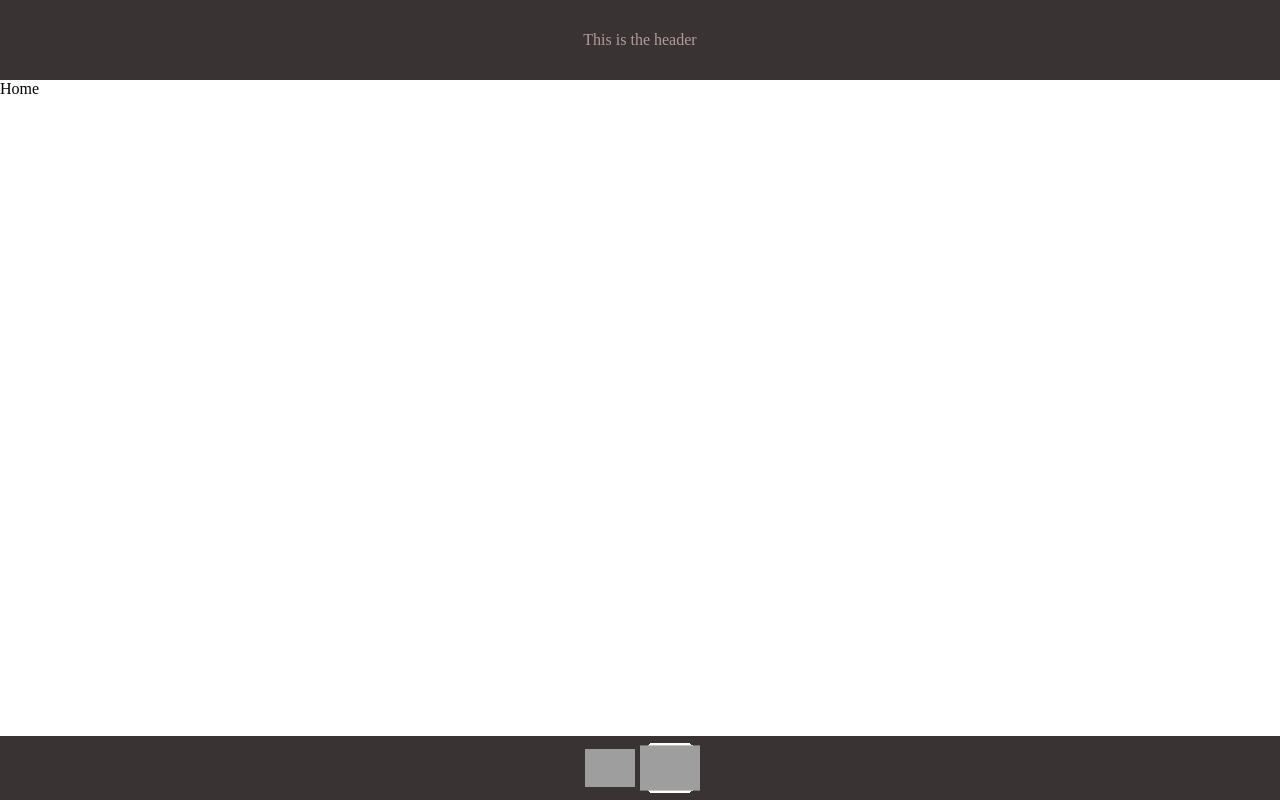
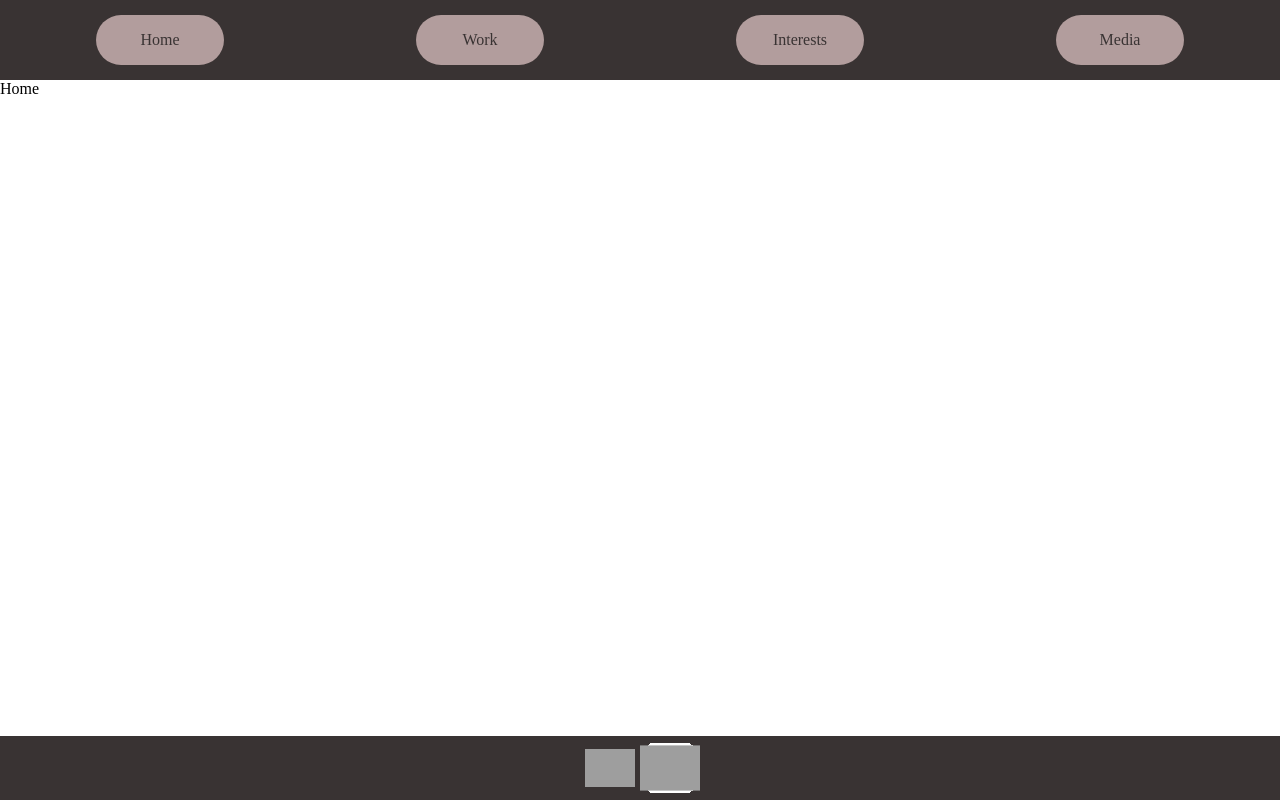
Before and after one commit to Natalia-dot/ownexercises, a React (Create React App) app in the folder typescript-project/: page / in a window 1280 px wide. Built offline with nearby package versions, Linux system fonts and the light colour scheme; grey boxes are pictures that could not be loaded.

Commit message:
Main buttons and partial styling for the nav

```diff
--- a/typescript-project/src/components/Nav.tsx
+++ b/typescript-project/src/components/Nav.tsx
@@ -1,26 +1,55 @@
-import React from 'react'
-import styled from 'styled-components';
+import React from "react";
+import { NavLink } from "react-router-dom";
+import styled from "styled-components";
 
-interface NavProps extends React.DetailedHTMLProps<React.HTMLAttributes<HTMLElement>, HTMLElement> {
-    theme? : 'light' | 'dark';
+interface NavProps
+  extends React.DetailedHTMLProps<
+    React.HTMLAttributes<HTMLElement>,
+    HTMLElement
+  > {
+  theme?: "light" | "dark";
 }
 
 export const StyledNav = styled.nav<NavProps>`
-    background-color: ${(props) => props.theme === 'light' ? '#b29d9d' : '#393333'};
-    color: ${(props) => props.theme === 'light' ? '#393333' : '#b29d9d'};
-    width: 100vw;
-    height: 10vh;
+  background-color: ${(props) =>
+    props.theme === "light" ? "#b29d9d" : "#393333"};
+  color: ${(props) => (props.theme === "light" ? "#393333" : "#b29d9d")};
+  width: 100vw;
+  height: 10vh;
+  display: flex;
+  flex-direction: row;
+  align-items: center;
+  justify-content: space-around;
+
+  a {
+    background-color: #b29d9d;
+    text-decoration: none;
     display: flex;
-    flex-direction: row;
     align-items: center;
     justify-content: center;
-`
+    color: #393333;
+    width: 10vw;
+    padding: 1rem 2rem;
+    border-radius: 25px;
+    transition: transform 0.3s ease-in-out;
+    transition: box-shadow 0.15s ease-in-out;
+  }
 
+  a:hover {
+    transform: scale(1.1);
+    -webkit-box-shadow: 0px 3px 5px 5px rgba(0, 0, 0, 0.58);
+    -moz-box-shadow: 0px 3px 5px 5px rgba(0, 0, 0, 0.58);
+    box-shadow: 0px 3px 5px 5px rgba(0, 0, 0, 0.58);
+  }
+`;
 
 export const Nav = (props: NavProps) => {
   return (
     <StyledNav {...props}>
-    <p>This is the header</p>
+      <NavLink to="/">Home</NavLink>
+      <NavLink to="/work">Work</NavLink>
+      <NavLink to="/interests">Interests</NavLink>
+      <NavLink to="/media">Media</NavLink>
     </StyledNav>
-  )
-}
+  );
+};
--- /dev/null
+++ b/typescript-project/src/pages/Interests/Interests.tsx
@@ -0,0 +1,7 @@
+import React from 'react'
+
+export const Interests = () => {
+  return (
+    <div>Interests</div>
+  )
+}
--- /dev/null
+++ b/typescript-project/src/pages/Media/Media.tsx
@@ -0,0 +1,7 @@
+import React from 'react'
+
+export const Media = () => {
+  return (
+    <div>Media</div>
+  )
+}
--- /dev/null
+++ b/typescript-project/src/pages/NotFound/NotFound.tsx
@@ -0,0 +1,7 @@
+import React from 'react'
+
+export const NotFound = () => {
+  return (
+    <div>NotFound</div>
+  )
+}
--- /dev/null
+++ b/typescript-project/src/pages/index.tsx
@@ -0,0 +1,5 @@
+export * from './Home/Home'
+export * from './Interests/Interests'
+export * from './Media/Media'
+export * from './WorkPages/WorkPage'
+export * from './NotFound/NotFound'
```
Also changed, not shown: typescript-project/src/routes/routes.tsx (+14 -2 lines).
